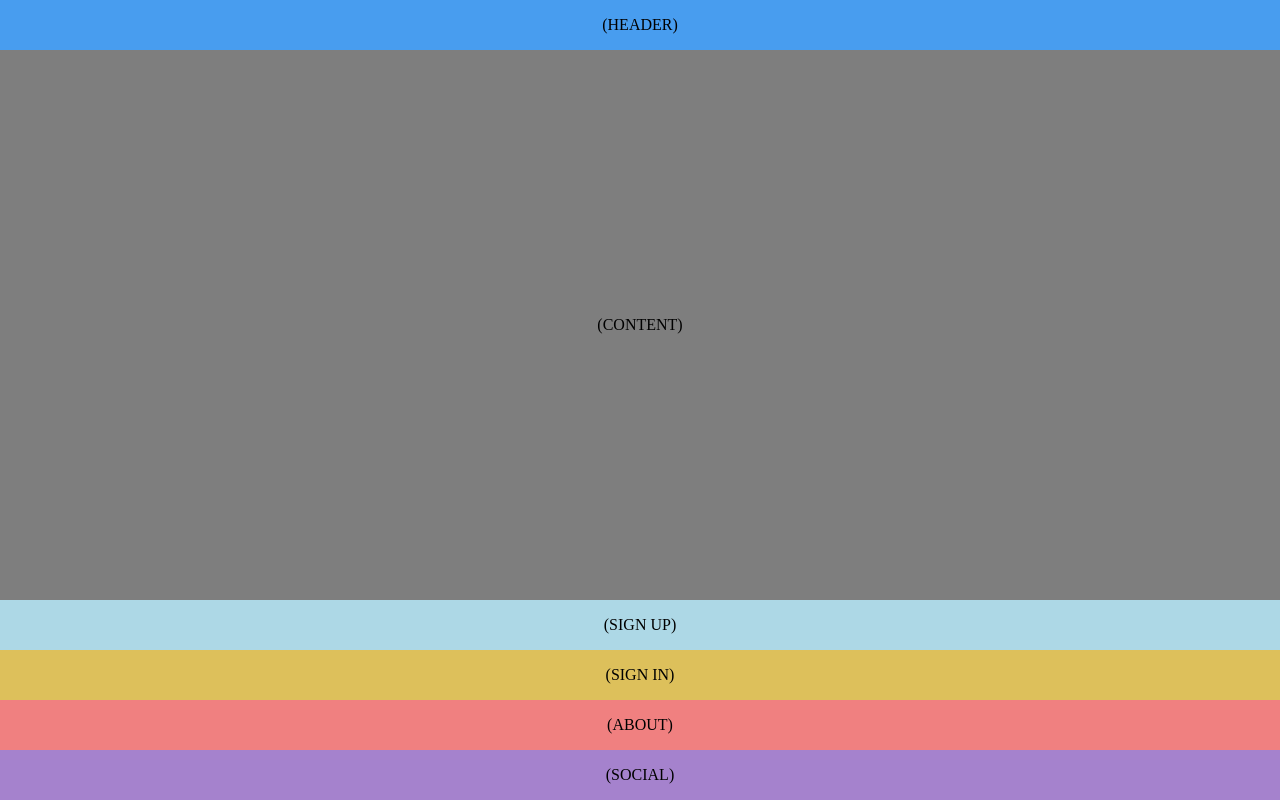
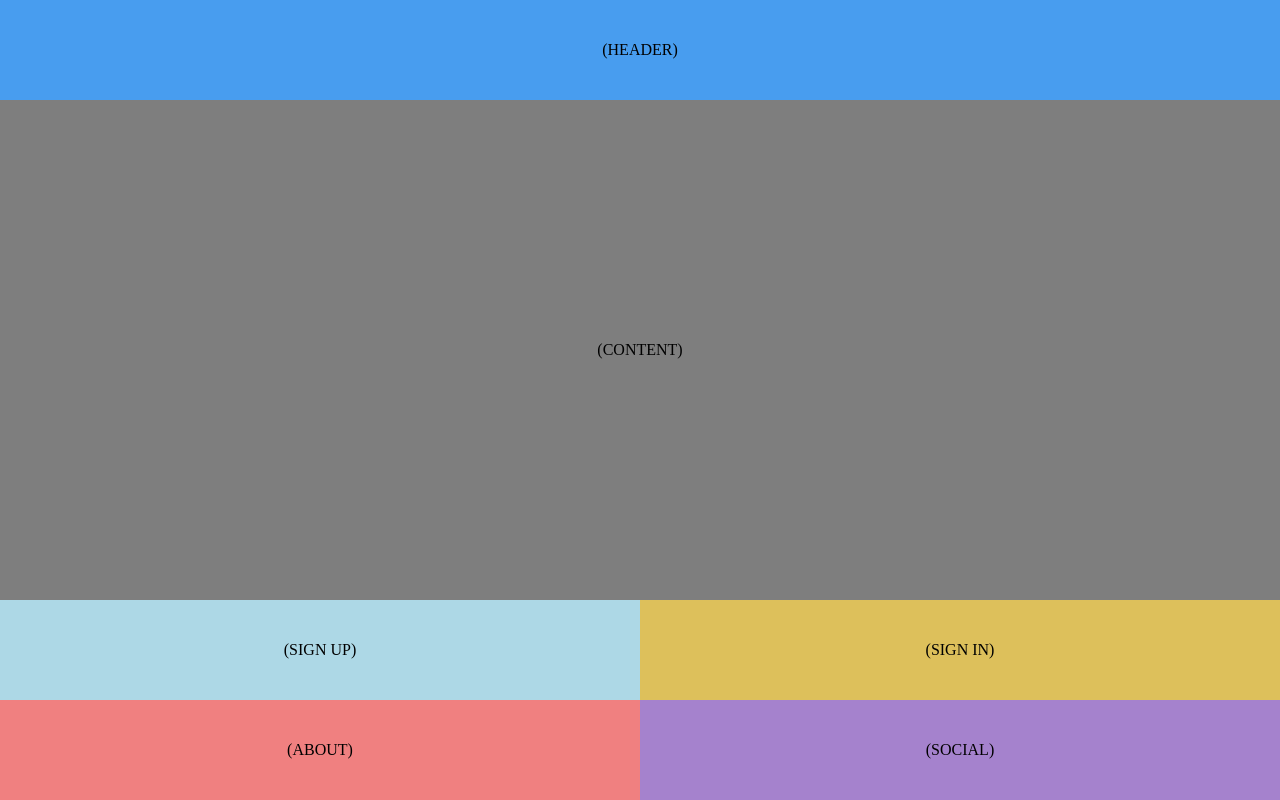
Before and after one commit to graydisel/grid-8, a plain HTML site: page index.html in a window 1280 px wide. Drawn offline with Linux system fonts and the light colour scheme.

Commit message:
Complete layout for Tablet

```diff
--- a/style.css
+++ b/style.css
@@ -5,9 +5,9 @@
 
 body {
   display: grid;
+  height: 100vh;
   grid-template-columns: 1fr;
   grid-template-rows: 50px 1fr repeat(4, 50px);
-  height: 100vh;
 }
 
 header, main, .feature {
@@ -40,3 +40,39 @@ main {
 .social {
   background-color: #a582cd;
 }
+
+@media (min-width: 800px) {
+  header {
+    grid-area: header;
+  }
+
+  main {
+    grid-area: main;
+  }
+
+  .sign_up {
+    grid-area: sign_up;
+  }
+
+  .sign_in {
+    grid-area: sign_in;
+  }
+
+  .about {
+    grid-area: about;
+  }
+
+  .social {
+    grid-area: social;
+  }
+
+  body {
+    grid-template-columns: 1fr 1fr;
+    grid-template-rows: 100px 1fr repeat(2, 100px);
+    grid-template-areas:
+      "header header"
+      "main main"
+      "sign_up sign_in"
+      "about social";
+  }
+}
```
